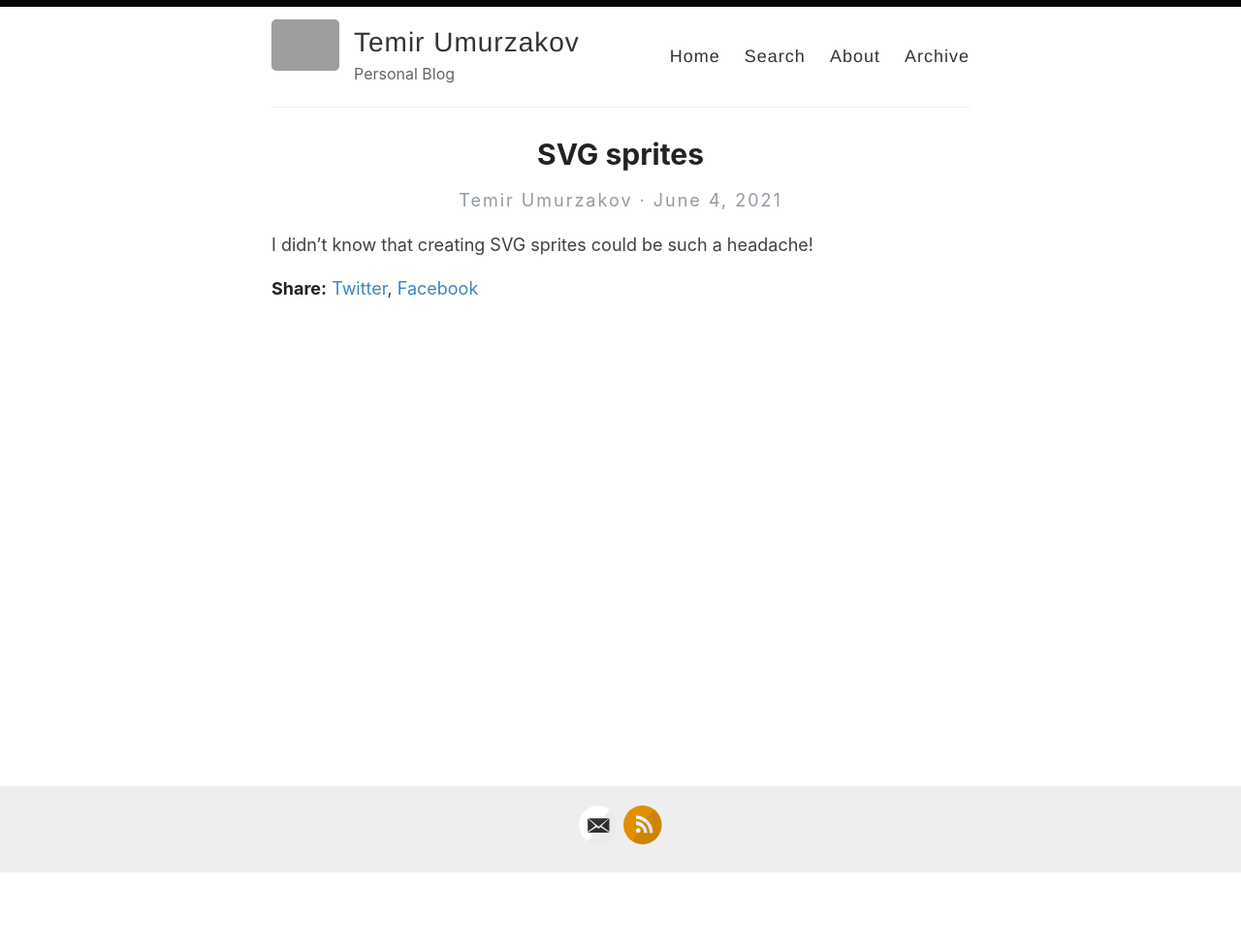
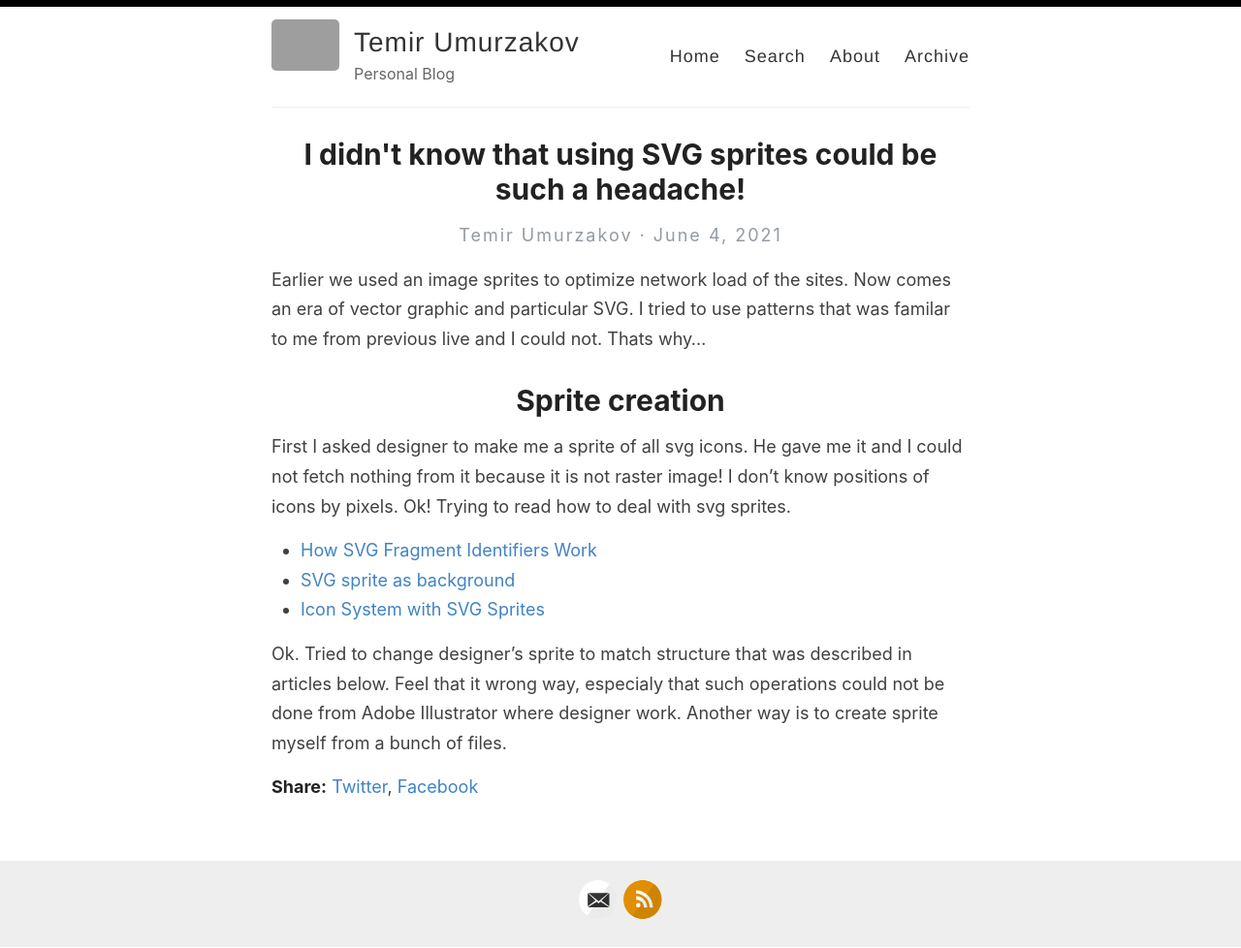
Before and after one commit to tumurzakov/tumurzakov.github.io, a Jekyll site: the page built from _posts/2021-06-04-svg-sprites.md, in a window 1280 px wide. Shown: the whole page at 97% size. Built offline with Jekyll 4.4.1, drawn with Linux system fonts in a browser that asks for light colours; our own code applies the rules of GitHub Pages for plain Markdown files; before the commit the page ends 901 px from its top, so only the background shows below that; grey boxes are pictures that could not be loaded.

Commit message:
Update 2021-06-04-svg-sprites.md

```diff
--- a/_posts/2021-06-04-svg-sprites.md
+++ b/_posts/2021-06-04-svg-sprites.md
@@ -1,5 +1,15 @@
 ---
-title: SVG sprites
+title: I didn't know that using SVG sprites could be such a headache!
 ---
 
-I didn't know that creating SVG sprites could be such a headache!
+Earlier we used an image sprites to optimize network load of the sites. Now comes an era of vector graphic and particular SVG. I tried to use patterns that was familar to me from previous live and I could not. Thats why...
+
+# Sprite creation
+
+First I asked designer to make me a sprite of all svg icons. He gave me it and I could not fetch nothing from it because it is not raster image! I don't know positions of icons by pixels. Ok! Trying to read how to deal with svg sprites.
+
+* [How SVG Fragment Identifiers Work](https://css-tricks.com/svg-fragment-identifiers-work/)
+* [SVG sprite as background](https://css-tricks.com/forums/topic/svg-sprite-symbols-as-css-content-or-background/)
+* [Icon System with SVG Sprites](https://css-tricks.com/svg-sprites-use-better-icon-fonts/)
+
+Ok. Tried to change designer's sprite to match structure that was described in articles below. Feel that it wrong way, especialy that such operations could not be done from Adobe Illustrator where designer work. Another way is to create sprite myself from a bunch of files.
```
